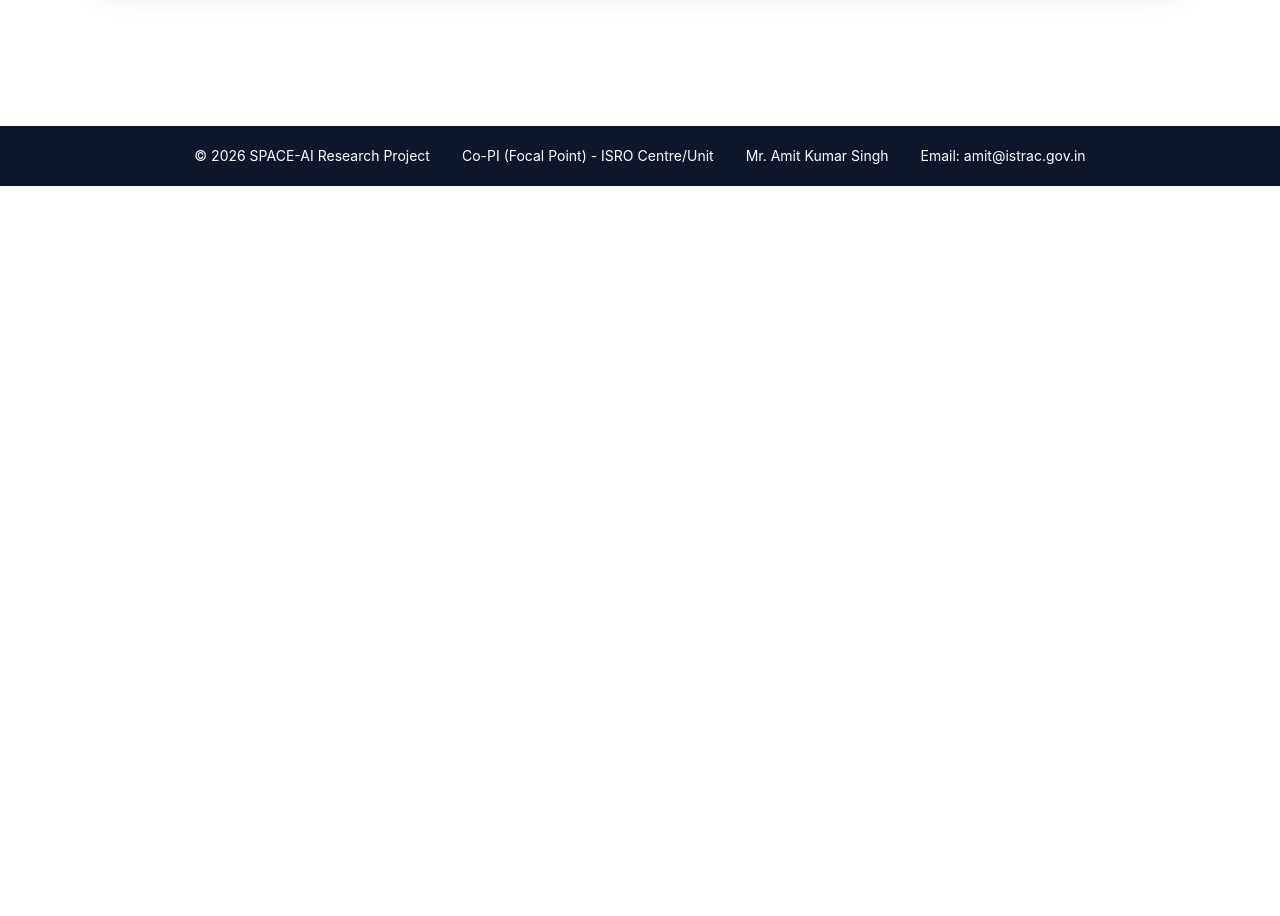
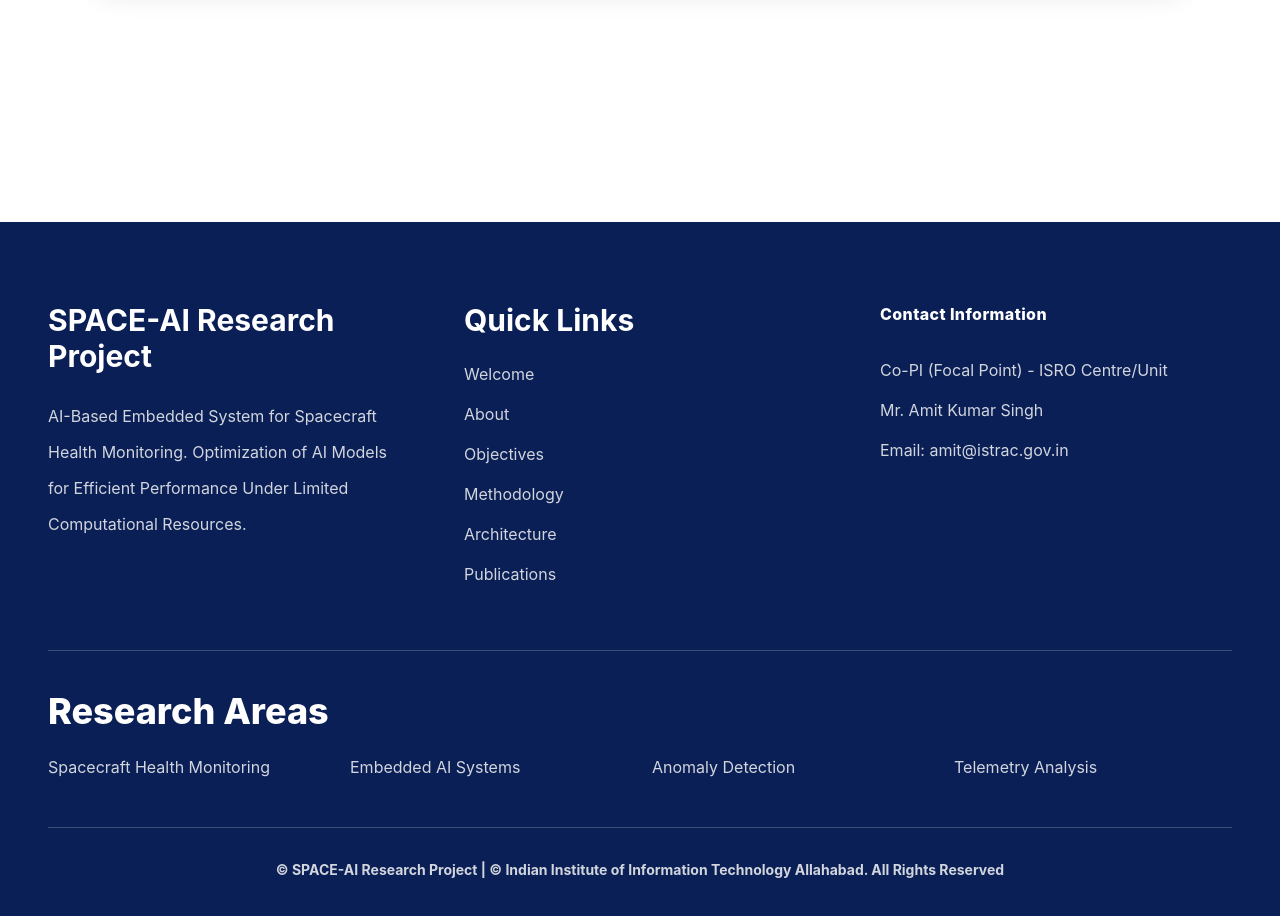
Before and after one commit to MohitChaurasiya1/Space-ai, a React (Vite) app: page /publications in a window 1280 px wide. Shown: the part 1520-2436 px from the top of the page. Before the commit the page ends 1706 px from the top, so only its background shows below. Built offline with nearby package versions, Linux system fonts and the light colour scheme.

Commit message:
added footer details

```diff
--- a/src/App.jsx
+++ b/src/App.jsx
@@ -8,7 +8,6 @@
 import Objectives from "./pages/Objectives";
 import Methodology from "./pages/Methodology";
 import Architecture from "./pages/Architecture";
-import Contact from "./pages/Contact";
 import Publications from "./pages/Publications";
 
 function App() {
@@ -22,7 +21,6 @@
           <Route path="/objectives" element={<Objectives />} />
           <Route path="/methodology" element={<Methodology />} />
           <Route path="/architecture" element={<Architecture />} />
-          <Route path="/contact" element={<Contact />} />
           <Route path="/publications" element={<Publications />} />
         </Route>
       </Routes>
--- a/src/components/Footer.jsx
+++ b/src/components/Footer.jsx
@@ -1,11 +1,78 @@
 function Footer() {
   return (
-    <footer className="bg-slate-900 text-white py-5">
-      <div className="max-w-7xl mx-auto flex justify-center items-center gap-8 text-sm">
-        <p>© 2026 SPACE-AI Research Project</p>
-        <p>Co-PI (Focal Point) - ISRO Centre/Unit</p>
-        <p>Mr. Amit Kumar Singh</p>
-        <p>Email: amit@istrac.gov.in</p>
+    <footer
+      id="contact"
+      className="bg-[#0b1f57] text-white mt-24"
+    >
+      <div className="max-w-7xl mx-auto px-8 md:px-12 py-16 md:py-20">
+
+        <div className="grid grid-cols-1 md:grid-cols-3 gap-16">
+
+          {/* Project Info */}
+          <div>
+            <h2 className="text-3xl font-bold mb-6">
+              SPACE-AI Research Project
+            </h2>
+
+            <p className="text-gray-300 leading-9">
+              AI-Based Embedded System for Spacecraft Health Monitoring.
+              Optimization of AI Models for Efficient Performance Under
+              Limited Computational Resources.
+            </p>
+          </div>
+
+          {/* Quick Links */}
+          <div>
+            <h2 className="text-3xl font-bold mb-6">
+              Quick Links
+            </h2>
+
+            <ul className="space-y-4 text-gray-300">
+              <li>Welcome</li>
+              <li>About</li>
+              <li>Objectives</li>
+              <li>Methodology</li>
+              <li>Architecture</li>
+              <li>Publications</li>
+            </ul>
+          </div>
+
+          {/* Contact */}
+          <div>
+            <h2 className="className=text-4xl font-extrabold mb-8 tracking-wide">
+              Contact Information
+            </h2>
+
+            <div className="space-y-4 text-gray-300">
+              <p>Co-PI (Focal Point) - ISRO Centre/Unit</p>
+
+              <p>Mr. Amit Kumar Singh</p>
+
+              <p>Email: amit@istrac.gov.in</p>
+            </div>
+          </div>
+
+        </div>
+
+        {/* Research Area */}
+        <div className="border-t border-white/20 mt-16 pt-10">
+          <h3 className="text-4xl font-extrabold mb-6">
+            Research Areas
+          </h3>
+
+          <div className="grid grid-cols-2 md:grid-cols-4 gap-6 text-gray-300">
+            <p>Spacecraft Health Monitoring</p>
+            <p>Embedded AI Systems</p>
+            <p>Anomaly Detection</p>
+            <p>Telemetry Analysis</p>
+          </div>
+        </div>
+
+        {/* Copyright */}
+        <div className="border-t border-white/20 mt-12 pt-8 text-center text-sm text-gray-300 font-bold">
+          © SPACE-AI Research Project | © Indian Institute of Information Technology Allahabad. All Rights Reserved
+        </div>
+
       </div>
     </footer>
   );
--- a/src/pages/Contact.jsx
+++ /dev/null
@@ -1,5 +0,0 @@
-function Contact() {
-  return <h1>Contact Page</h1>;
-}
-
-export default Contact;
```
